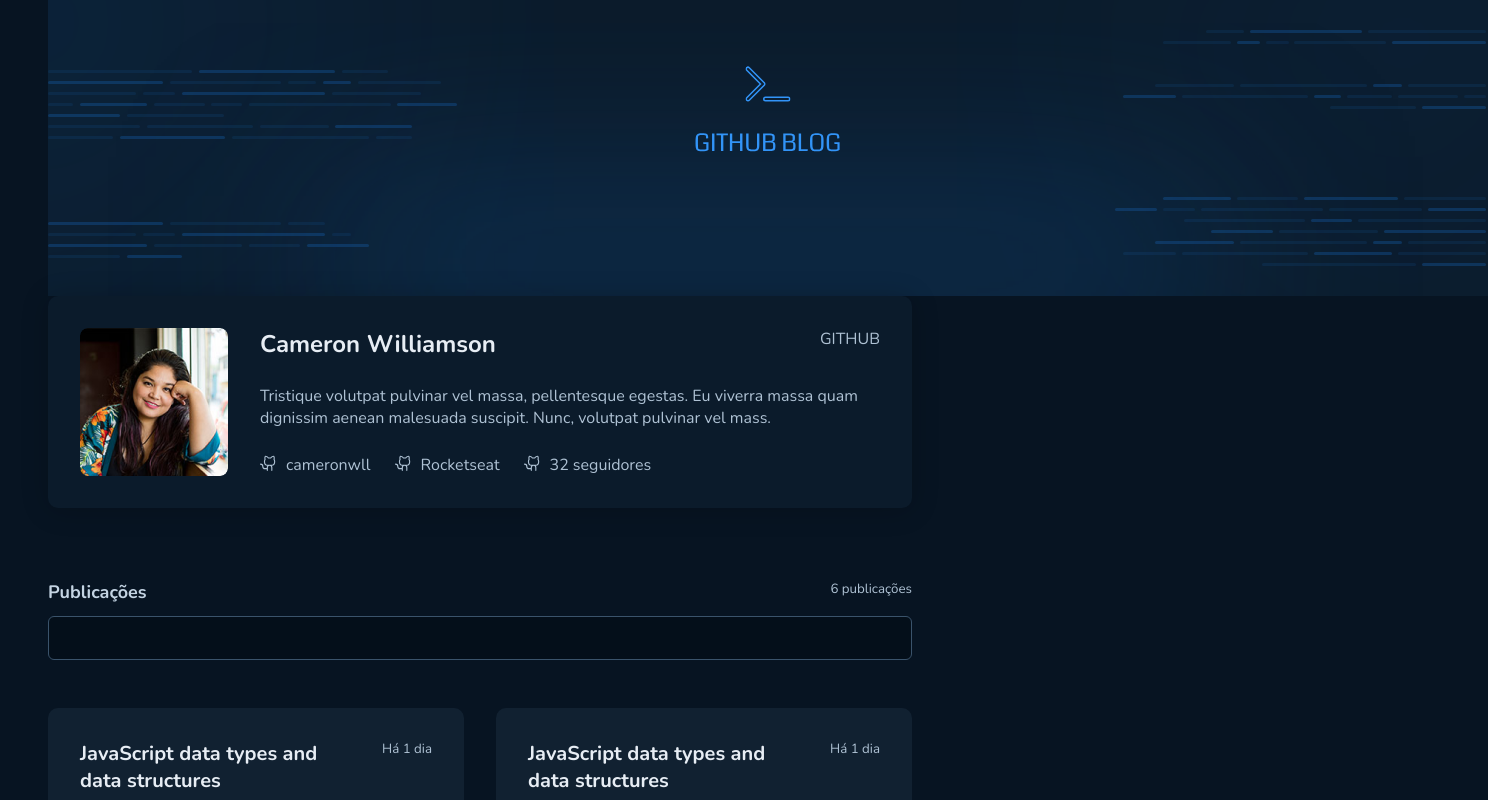
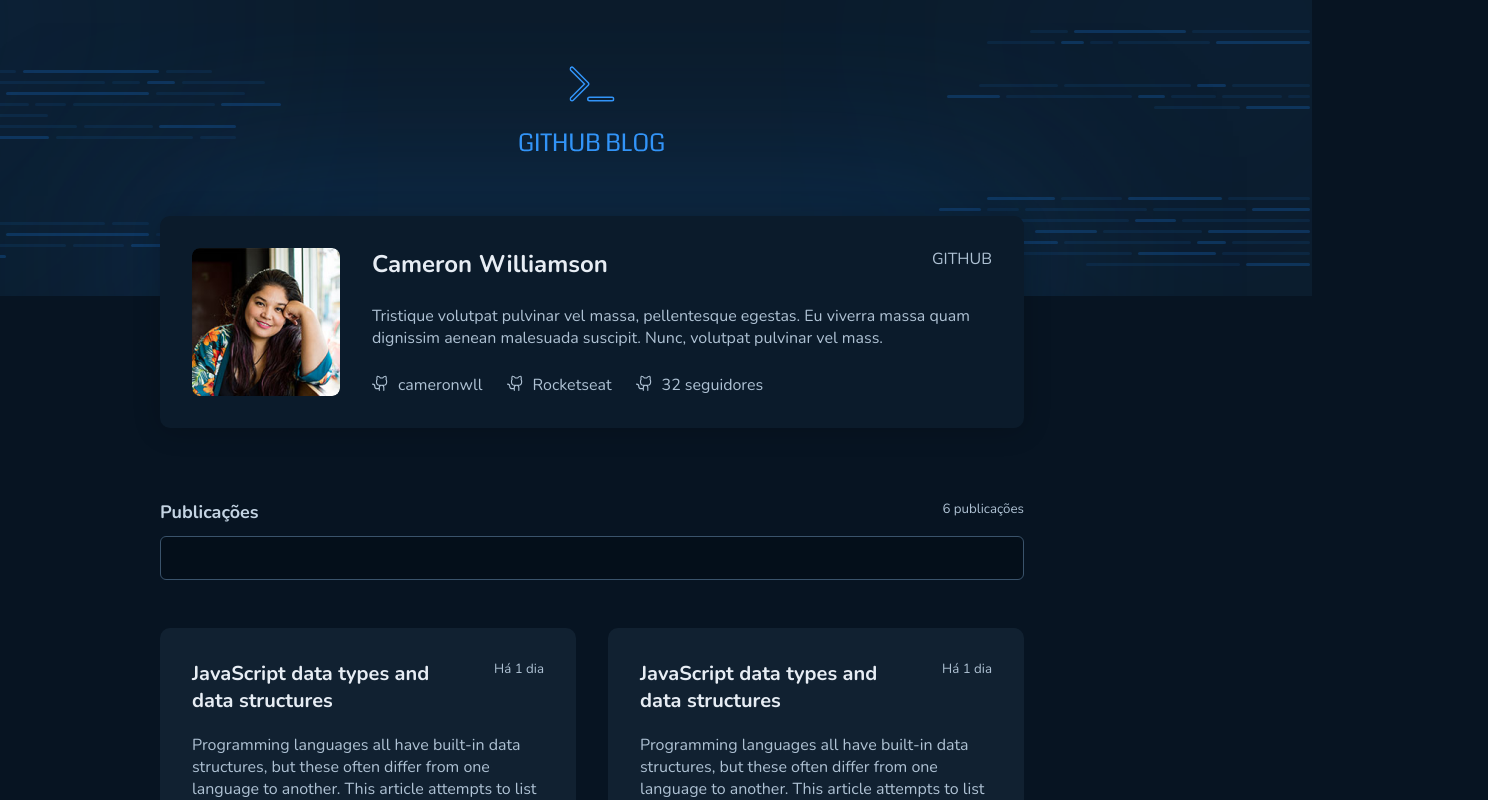
Before and after one commit to wanderson-nascimento/github-blog, a React (Vite) app in the folder blog/: page / in a window 1280 px wide. Shown: the top 800 px of the page, 1488 px wide, since content can reach past the window. Built offline with nearby package versions, Linux system fonts and the light colour scheme.

Commit message:
Centralizando os components

```diff
--- a/blog/src/components/Profile/styles.ts
+++ b/blog/src/components/Profile/styles.ts
@@ -7,6 +7,7 @@
     display:flex;
     padding: 32px;
     gap:32px;
+    margin-top:-80px;
 
 
     border-radius: 10px;
--- a/blog/src/layouts/DefaultLayout/styles.ts
+++ b/blog/src/layouts/DefaultLayout/styles.ts
@@ -2,5 +2,7 @@
 
 export const LayoutContainer = styled.div`
     max-width: 74rem;
-    margin: auto;
+    display:flex;
+    flex-direction:column;
+    align-items:center;
 `
--- a/blog/src/pages/Home/styles.ts
+++ b/blog/src/pages/Home/styles.ts
@@ -2,4 +2,8 @@
 
 export const HomeContainer =  styled.div`
     width: 864px;
+    display: flex;
+    flex-direction: column;
+    align-items:center;
+
 `
--- a/blog/src/styles/global.ts
+++ b/blog/src/styles/global.ts
@@ -7,6 +7,7 @@
         padding: 0;
         box-sizing: border-box;
         font-family: 'Nunito', sans-serif;
+
     }
 
     body{
```
